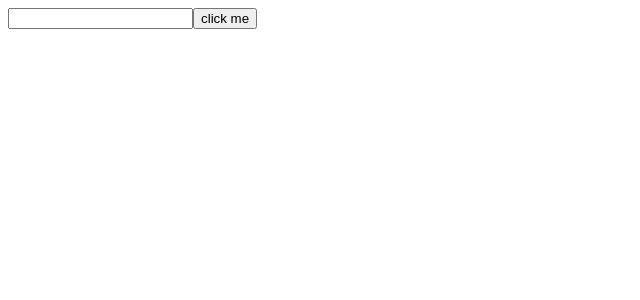
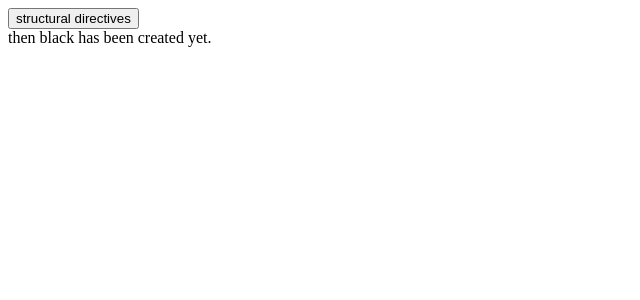
Before and after one commit to Gyanendra777/angular-3, an Angular app: page / in a window 1280 px wide. Shown: the top 300 px of the page, without its empty margins (0-640 px from the left). Built offline with nearby package versions, Linux system fonts and the light colour scheme.

Commit message:
structural directives if  and alse  and  then

```diff
--- a/src/app/app.component.html
+++ b/src/app/app.component.html
@@ -1,3 +1,14 @@
-<input type="text" name="hello" value="templet referance" [(ngModel)]="tesee" >
-<button (click)="templet()">click me</button>
-<h1>{{vale}}</h1>
+<div class="contaner">
+  <button  (click)="goer()">structural directives</button>
+  <br>
+  <p *ngIf="property; then thenblock else elseblock">Lorem ipsum dolor sit amet, consectetur adipisicing elit. Explicabo tempore nostrum illo.</p>
+  <br>
+  <br>
+  <br>
+  <ng-template #thenblock>
+    <div>then black has been created yet.</div>
+  </ng-template>
+  <ng-template #elseblock>
+    <div>else black has been created yet.</div>
+  </ng-template>
+</div>
--- a/src/app/app.component.ts
+++ b/src/app/app.component.ts
@@ -7,11 +7,9 @@ import { Component } from '@angular/core';
 })
 export class AppComponent {
   title = 'text4';
-  vale="";
-  tesee="";
-  templet(){
+  property:boolean =true;
 
-    this.vale =   this.tesee
-
+  goer(){
+    this.property=false;
   }
 }
```
